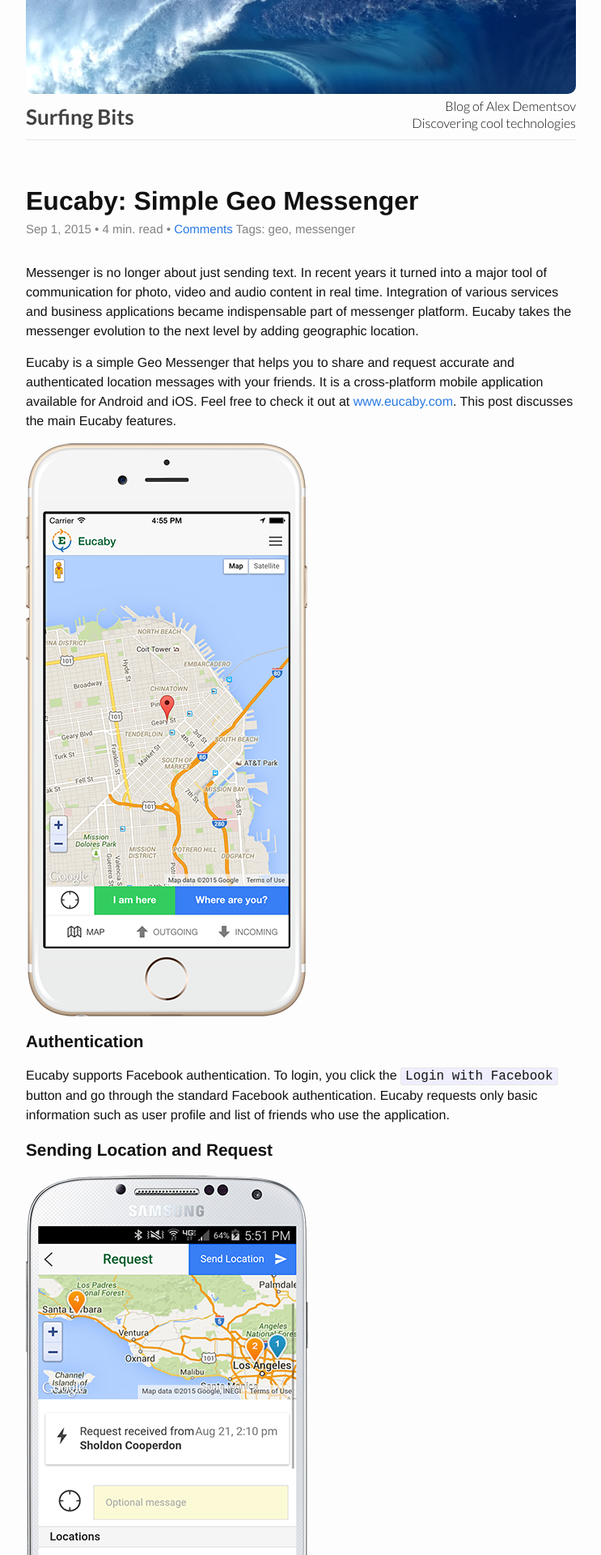
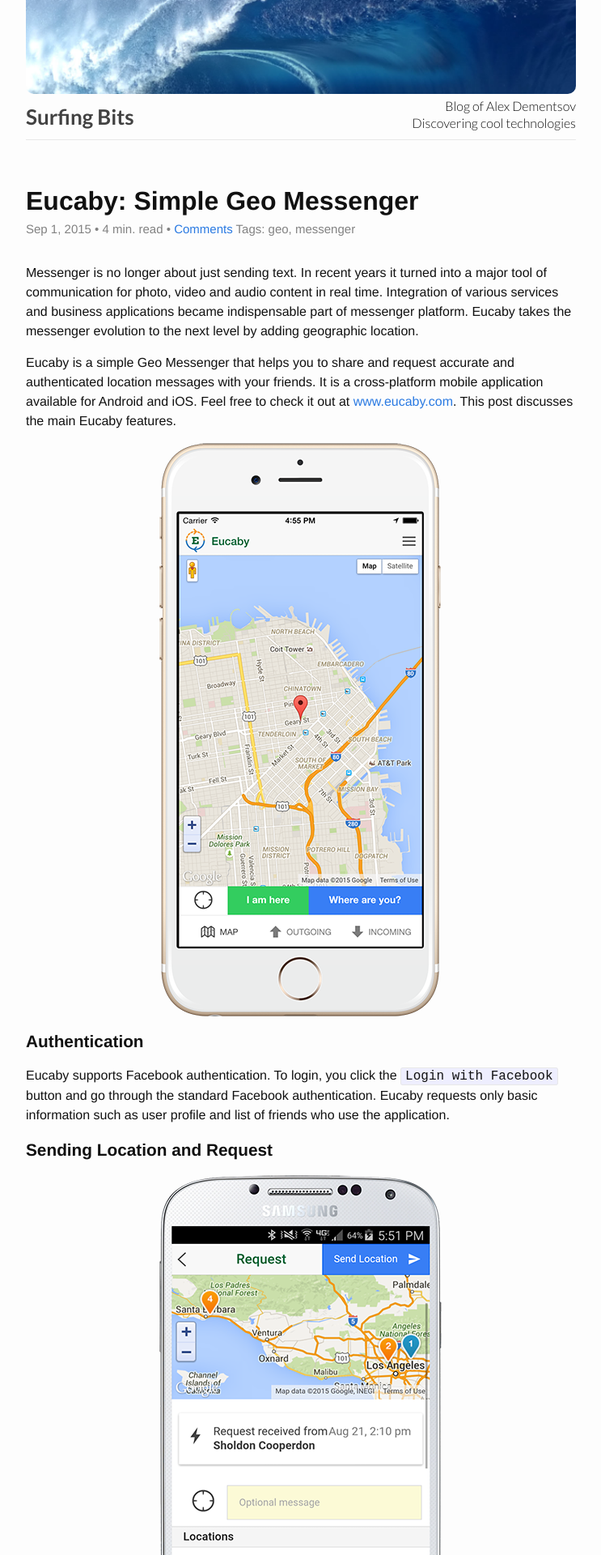
Before and after one commit to dexity/dexity.github.io, a Jekyll site: the page built from _posts/2015-09-01-eucaby-geo-messenger.md, in a window 1280 px wide. Shown: the top 1920 px of the page at 81% size, without its empty margins (268-1011 px from the left). Built offline with Jekyll 4.4.1, drawn with Linux system fonts in a browser that asks for light colours; comment, search, counter and statistics services are not loaded.

Commit message:
Center image inside the article

```diff
--- a/_sass/_base.scss
+++ b/_sass/_base.scss
@@ -44,7 +44,10 @@
     vertical-align: middle;
 }
 
-
+article img {
+    margin: 0 auto;
+    display: block;
+}
 
 /**
  * Figures
```
